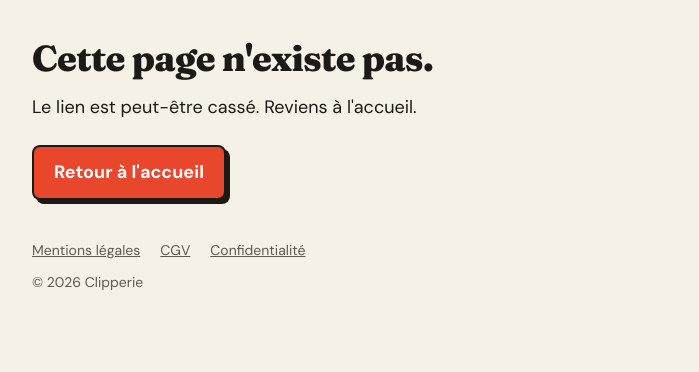
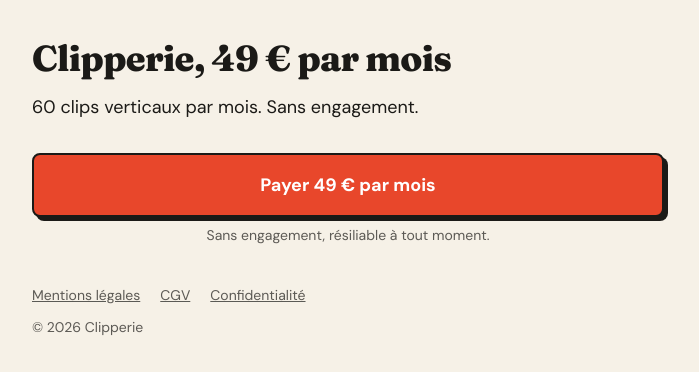
Before and after one commit to quentin183/clipperie, a Next.js app: page /paiement in a window 1280 px wide. Before the commit this address had no page. Shown: the top 372 px of the page, without its empty margins (292-991 px from the left). Built offline with nearby package versions, Linux system fonts and the light colour scheme.

Commit message:
Create page.tsx

```diff
--- /dev/null
+++ b/app/paiement/page.tsx
@@ -0,0 +1,41 @@
+export const metadata = { title: "Paiement — Clipperie" };
+
+export default async function Paiement({
+  searchParams,
+}: {
+  searchParams: Promise<{ annule?: string; erreur?: string }>;
+}) {
+  const { annule, erreur } = await searchParams;
+
+  return (
+    <main className="mx-auto max-w-2xl px-5 pt-10">
+      <h1 className="text-4xl">Clipperie, 49 € par mois</h1>
+      <p className="mt-4">60 clips verticaux par mois. Sans engagement.</p>
+
+      {annule && (
+        <p className="autocollant mt-6 rounded-lg bg-white p-4">
+          Le paiement a été annulé. Tu n'as rien payé. Tu peux réessayer quand
+          tu veux.
+        </p>
+      )}
+      {erreur && (
+        <p className="autocollant mt-6 rounded-lg bg-white p-4">
+          Le paiement n'a pas pu démarrer. Tu n'as rien payé. Réessaie dans un
+          instant.
+        </p>
+      )}
+
+      <form action="/api/checkout" method="post" className="mt-8">
+        <button
+          type="submit"
+          className="autocollant block w-full rounded-lg bg-vermillon px-5 py-4 text-lg font-bold text-white"
+        >
+          Payer 49 € par mois
+        </button>
+        <p className="mt-2 text-center text-sm text-encre/70">
+          Sans engagement, résiliable à tout moment.
+        </p>
+      </form>
+    </main>
+  );
+}
```
